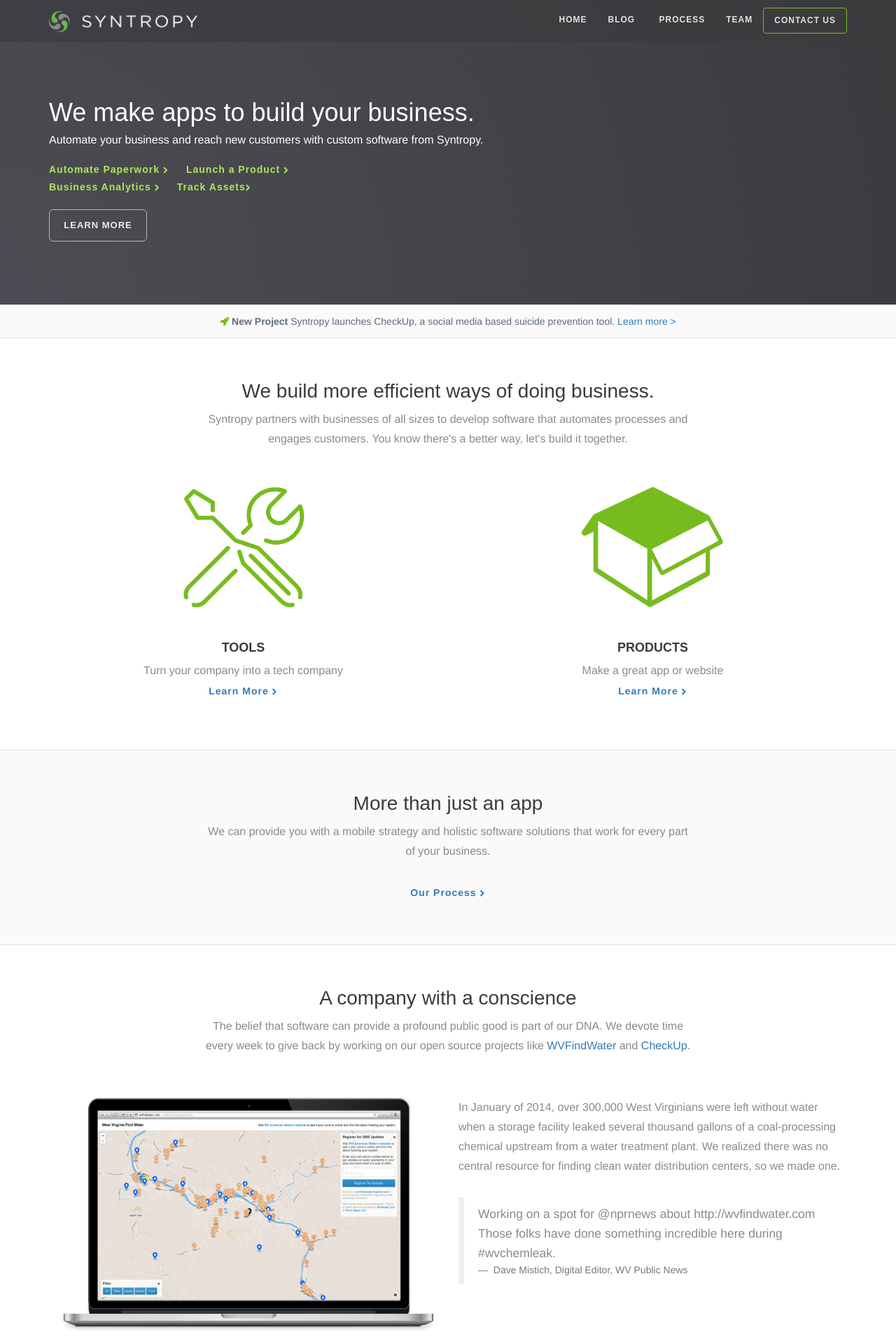
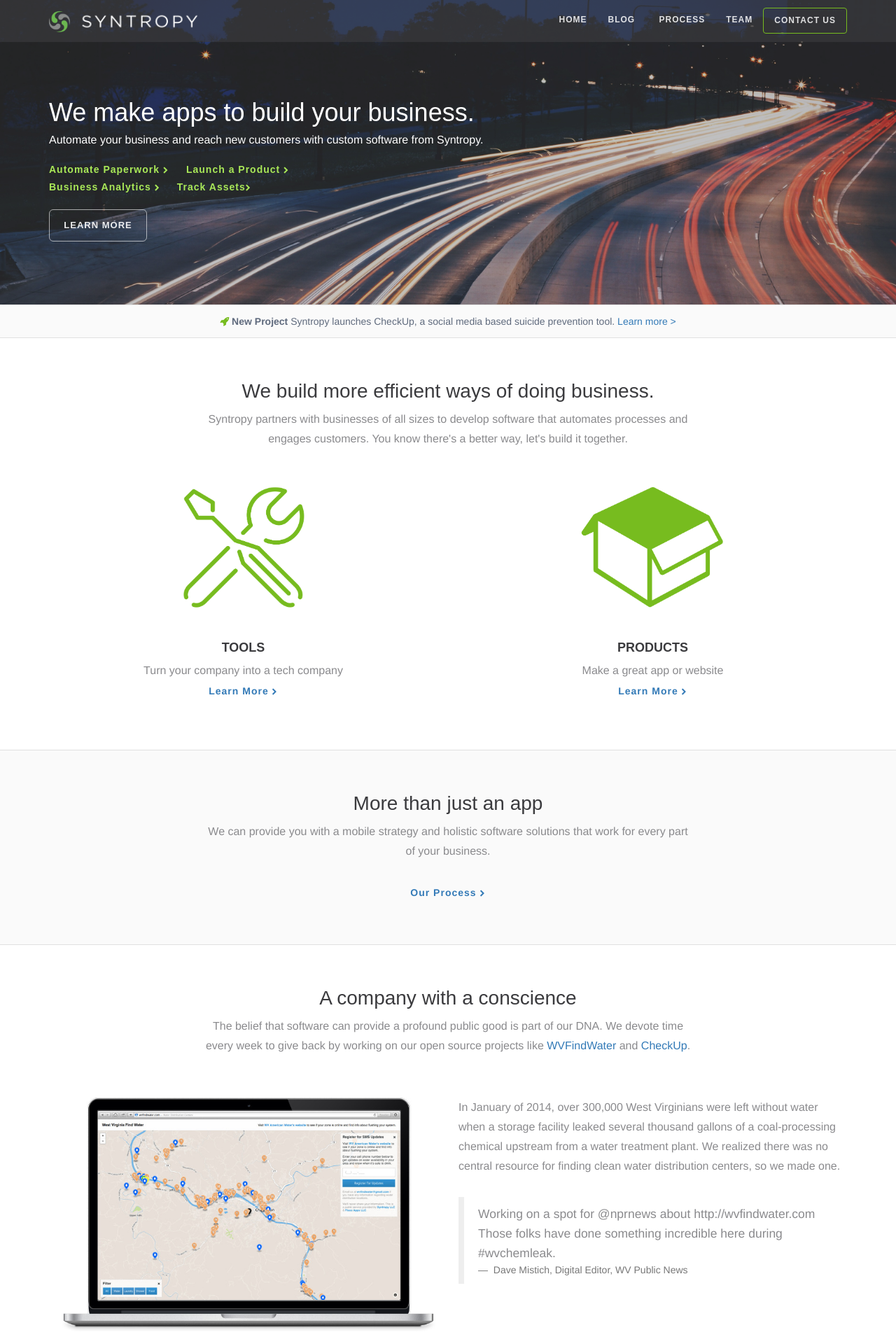
Before and after one commit to SyntropyDev/SyntropyDev.github.io, a Jekyll site: the page built from index.html, in a window 1280 px wide. Shown: the top 1920 px of the page at 70% size. Built offline with Jekyll 4.4.1, drawn with Linux system fonts in a browser that asks for light colours; nearby versions of some CDN libraries.

Commit message:
Moving at the speed of business

```diff
--- a/css/style.css
+++ b/css/style.css
@@ -22,11 +22,15 @@
   background-size: cover;
   height: auto;
   width: 100%;
-  -webkit-font-smoothing: antialiased;
-  background: #3b3b3e;
-  background: -webkit-radial-gradient(bottom left, circle, #4d4c54, #3b3b3e);
-  background: radial-gradient(bottom left, circle, #4d4c54, #3b3b3e); }
+  background-image: url(/images/traffic.jpg);
+  background-position-x: left; }
 
+.network-bg {
+  background: rgba(59, 59, 62, 0.8); }
+
+@media only screen and (min-width: 1024px) {
+  .network-bg {
+    background: rgba(59, 59, 62, 0.2); } }
 .blog-header {
   position: relative;
   color: #f8f5f0;
```
Also changed, not shown: css/style.scss (+23 -5 lines), images/traffic.jpg (added).
